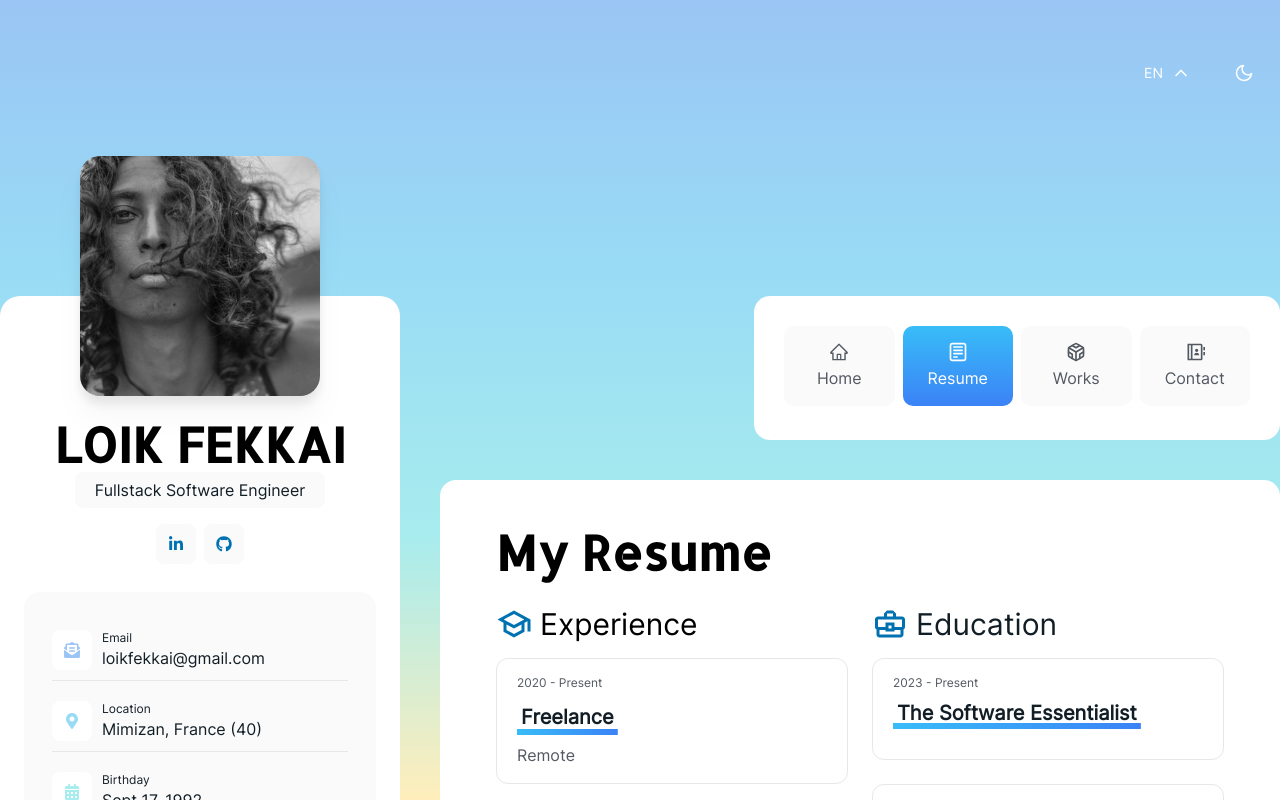
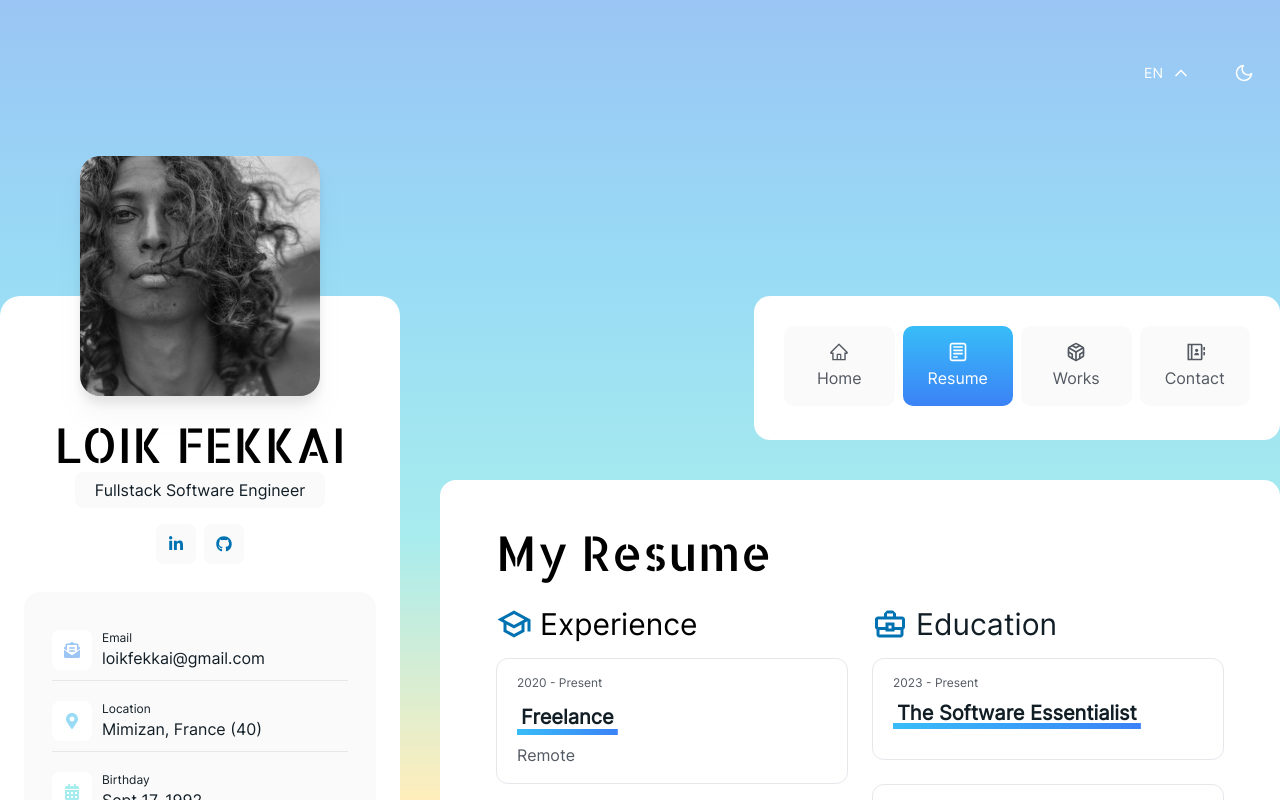
Before and after one commit to Lokicoule/portfolio, a React (Vite) app: page /resume in a window 1280 px wide. Shown: the top 800 px of the page. Built offline with nearby package versions, Linux system fonts and the light colour scheme.

Commit message:
fix(font): mobile

```diff
--- a/src/pages/resume/components/experience/ExperienceModal/ExperienceModalTitle.tsx
+++ b/src/pages/resume/components/experience/ExperienceModal/ExperienceModalTitle.tsx
@@ -55,7 +55,7 @@ const ExperienceModalTitle: ExperienceModalTitleComponent = ({
 }) => {
   return (
     <Modal.Title>
-      <h2 className="text-primary text-4xl text-center font-bold font-primary">
+      <h2 className="text-primary text-4xl text-center font-primary">
         {experience.name}
       </h2>
 
--- a/src/pages/works/components/WorkModal/WorkModalTitle.tsx
+++ b/src/pages/works/components/WorkModal/WorkModalTitle.tsx
@@ -13,7 +13,7 @@ type WorkModalTitleComponent = React.FC<WorkModalTitleProps>;
 const WorkModalTitle: WorkModalTitleComponent = ({ work }) => {
   return (
     <Modal.Title>
-      <h2 className="text-primary text-4xl text-center font-bold font-primary">
+      <h2 className="text-primary text-4xl text-center font-primary">
         {work.name}
       </h2>
 
--- a/src/shared/components/hero/HeroView.tsx
+++ b/src/shared/components/hero/HeroView.tsx
@@ -72,7 +72,7 @@ const HeroView: HeroViewComponent = ({ presenter }) => {
         loading="lazy"
       />
       <div className="pt-[100px] pb-8">
-        <h1 className="mt-6 mb-1 text-5xl font-semibold text-primary font-primary uppercase">
+        <h1 className="mt-6 mb-1 text-5xl text-primary font-primary uppercase">
           Loik Fekkai
         </h1>
         <h3 className="rounded-lg mb-4 px-5 py-1.5 text-secondary bg-secondary inline-block capitalize">
--- a/src/shared/components/layouts/PageLayout.tsx
+++ b/src/shared/components/layouts/PageLayout.tsx
@@ -37,7 +37,7 @@ const PageLayout: React.FC<PageLayoutProps> = ({
             exit={{ opacity: 0 }}
             transition={{ duration: 0.5, delay: 0.2 }}
           >
-            <h2 className="text-5xl font-primary font-bold text-primary relative inline-block pt-12 px-2 sm:px-5 md:px-10 lg:px-14 mb-12 md:mb-[30px]">
+            <h2 className="text-5xl font-primary text-primary relative inline-block pt-12 px-2 sm:px-5 md:px-10 lg:px-14 mb-12 md:mb-[30px]">
               {title}
             </h2>
             <motion.div
```
